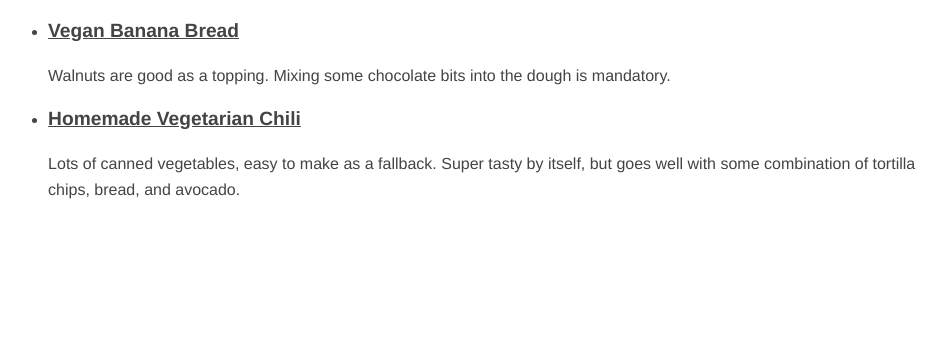
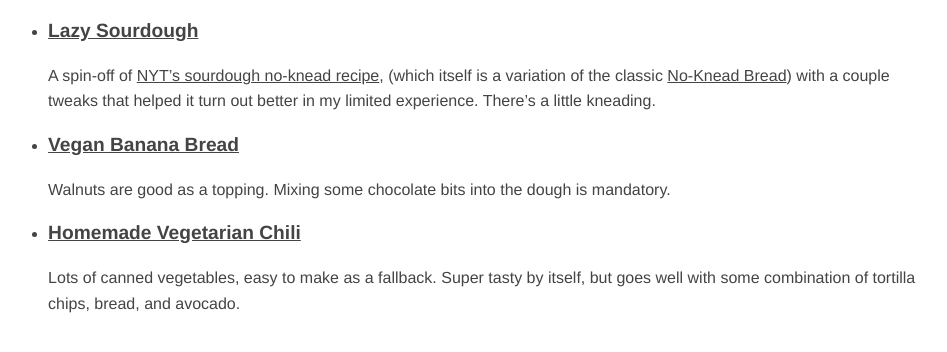
Before and after one commit to erik/food, a Jekyll site: the page built from index.md, in a window 1280 px wide. Shown: the top 352 px of the page, without its empty margins (147-1094 px from the left). Built offline with Jekyll 4.4.1, drawn with Linux system fonts in a browser that asks for light colours.

Commit message:
Add lazy sourdough

```diff
--- /dev/null
+++ b/_data/recipes/lazy-sourdough.json
@@ -0,0 +1,24 @@
+{
+    "@context": "https://schema.org/",
+    "@type": "Recipe",
+    "name": "Lazy Sourdough",
+    "ingredients": [
+      "425 grams bread flour",
+      "6 grams salt",
+      "180 grams sourdough starter",
+      "300 grams lukewarm water"
+    ],
+    "instructions": [
+      "In a large mixing bowl, combine lukewarm water and starter, mix until dissolved.",
+      "Mix in flour and salt, mix until a sticky ball forms. Cover the bowl and let rest for 10-30 minutes.",
+      "Knead the dough a bit. Fold it over itself a few times and cover it again. Repeat the rest + folder a few times, or don't, if you're feeling extra lazy.",
+      "Leave bowl covered for 12-24 hours. 24 hours might end up being too sour, depending on the starter.",
+      "Dust a clean surface with flour, and scoop the dough out. It will deflate a bit.",
+      "Cover with a little more flour and shape into a ball.",
+      "Scoop the dough into a bowl lined with parchment paper, seam side down. Cover and let sit for 2 more hours.",
+      "Preheat oven to 450 with a dutch oven inside.",
+      "Score the top of the dough and place it in the dutch oven along with the parchment paper.",
+      "Cover, bake for 25-30 minutes. Uncover, bake for another 20-30 minutes. Be patient, it probably will take a while.",
+      "Let cool for 30 minutes (or until the crackling sound stops)"
+    ]
+}
--- a/_layouts/recipe.html
+++ b/_layouts/recipe.html
@@ -16,7 +16,9 @@ layout: default
     <section class="header">
         <h1>
             {{ recipe.name }}
+            {% if recipe.url %}
             <small>(<a href="{{ recipe.url }}">via</a>)</small>
+            {% endif %}
         </h1>
 
         {{ content }}
--- /dev/null
+++ b/_posts/2019-02-01-lazy-sourdough.md
@@ -0,0 +1,12 @@
+---
+layout: recipe
+recipe: lazy-sourdough
+tags: [baking]
+---
+
+A spin-off of [NYT's sourdough no-knead
+recipe](https://cooking.nytimes.com/recipes/1018028-sourdough-no-knead-bread),
+(which itself is a variation of the classic [No-Knead
+Bread](https://cooking.nytimes.com/recipes/11376-no-knead-bread)) with a couple
+tweaks that helped it turn out better in my limited experience. There's a
+little kneading.
```
